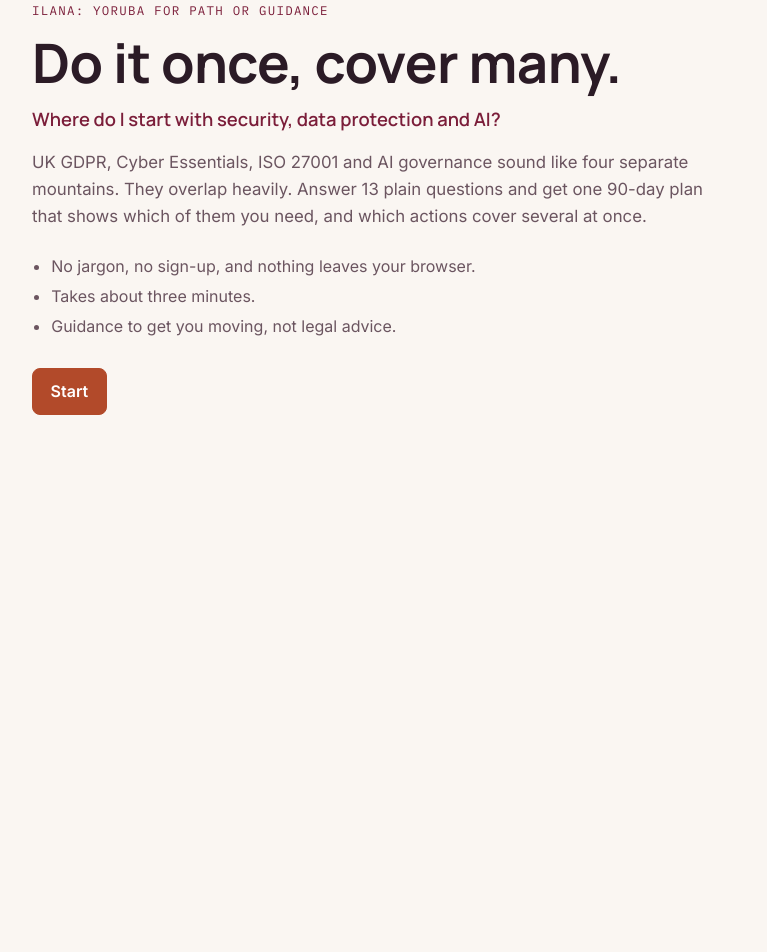
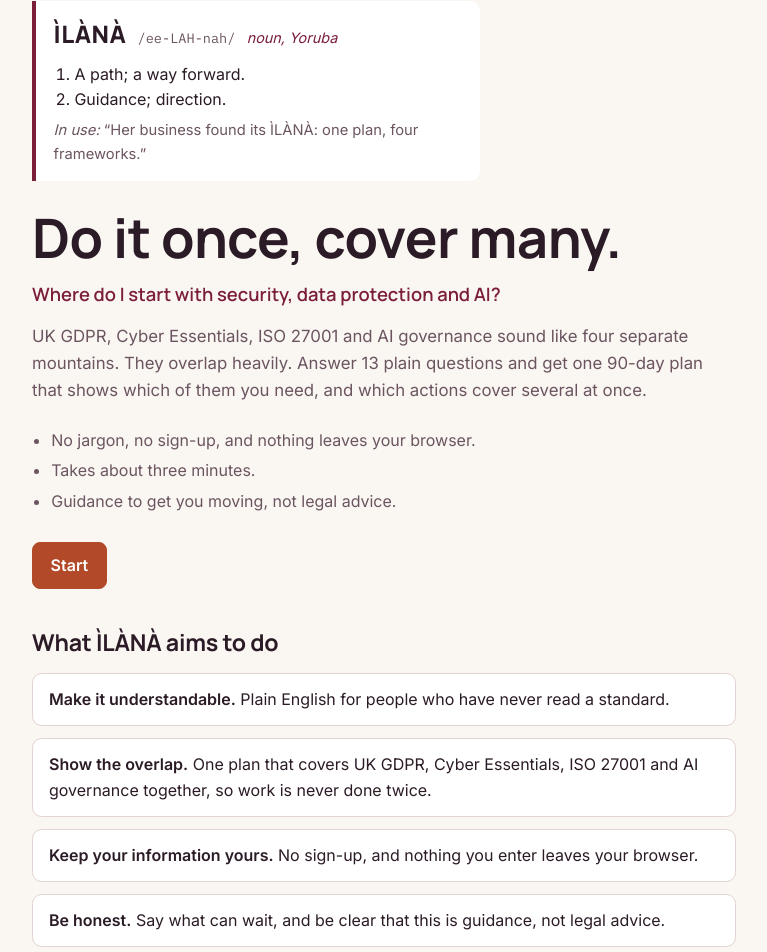
Before and after one commit to Ololade18/GRC-Check, a React (Vite) app: page / in a window 1280 px wide. Shown: the part 120-1072 px from the top of the page, without its empty margins (128-895 px from the left). Before the commit the page ends 800 px from the top, so only its background shows below. Built offline with nearby package versions, Linux system fonts and the light colour scheme.

Commit message:
Add files via upload

```diff
--- a/index.html
+++ b/index.html
@@ -3,8 +3,8 @@
   <head>
     <meta charset="utf-8" />
     <meta name="viewport" content="width=device-width, initial-scale=1, viewport-fit=cover" />
-    <title>Ilana | Do it once, cover many</title>
-    <meta name="description" content="Ilana is a free guide for UK small businesses. Answer 13 questions and get one 90-day plan that covers UK GDPR, Cyber Essentials, ISO 27001 and AI governance together. Nothing leaves your browser." />
+    <title>ÌLÀNÀ | Do it once, cover many</title>
+    <meta name="description" content="ÌLÀNÀ is a free guide for UK small businesses. Answer 13 questions and get one 90-day plan that covers UK GDPR, Cyber Essentials, ISO 27001 and AI governance together. Nothing leaves your browser." />
     <link rel="preconnect" href="https://fonts.googleapis.com" />
     <link rel="preconnect" href="https://fonts.gstatic.com" crossorigin />
     <link href="https://fonts.googleapis.com/css2?family=IBM+Plex+Mono:wght@400;500&family=Inter:wght@400;500;600&family=Manrope:wght@600;700;800&display=swap" rel="stylesheet" />
--- a/public/ai-vendor.html
+++ b/public/ai-vendor.html
@@ -203,7 +203,7 @@ input:focus-visible, select:focus-visible, textarea:focus-visible { outline: 2px
 </style>
 
 <div class="wrap">
-  <nav class="nav" aria-label="Ilana tools"><span class="lbl">ILANA</span><a href="/">Start here</a><a href="/#policies">Policy generator</a><a href="/readiness-check">Readiness check</a><a href="/soa-builder">SoA builder</a><a href="/documents">Document checklist</a><a href="/ai-vendor" aria-current="page">AI vendor check</a><button type="button" class="tt" id="themeBtn">Light mode</button></nav>
+  <nav class="nav" aria-label="ÌLÀNÀ tools"><span class="lbl">ÌLÀNÀ</span><a href="/">Start here</a><a href="/#policies">Policy generator</a><a href="/readiness-check">Readiness check</a><a href="/soa-builder">SoA builder</a><a href="/documents">Document checklist</a><a href="/ai-vendor" aria-current="page">AI vendor check</a><button type="button" class="tt" id="themeBtn">Light mode</button></nav>
 <script>
 (function () {
   var KEY = 'grc-theme', root = document.documentElement, btn = document.getElementById('themeBtn');
--- a/public/documents.html
+++ b/public/documents.html
@@ -188,7 +188,7 @@ input:focus-visible, select:focus-visible, textarea:focus-visible { outline: 2px
 </style>
 
 <div class="wrap">
-  <nav class="nav" aria-label="Ilana tools"><span class="lbl">ILANA</span><a href="/">Start here</a><a href="/#policies">Policy generator</a><a href="/readiness-check">Readiness check</a><a href="/soa-builder">SoA builder</a><a href="/documents" aria-current="page">Document checklist</a><a href="/ai-vendor">AI vendor check</a><button type="button" class="tt" id="themeBtn">Light mode</button></nav>
+  <nav class="nav" aria-label="ÌLÀNÀ tools"><span class="lbl">ÌLÀNÀ</span><a href="/">Start here</a><a href="/#policies">Policy generator</a><a href="/readiness-check">Readiness check</a><a href="/soa-builder">SoA builder</a><a href="/documents" aria-current="page">Document checklist</a><a href="/ai-vendor">AI vendor check</a><button type="button" class="tt" id="themeBtn">Light mode</button></nav>
 <script>
 (function () {
   var KEY = 'grc-theme', root = document.documentElement, btn = document.getElementById('themeBtn');
--- a/public/readiness-check.html
+++ b/public/readiness-check.html
@@ -203,7 +203,7 @@ textarea#fallback { width: 100%; min-height: 8rem; margin-top: .75rem; backgroun
 </style>
 
 <div class="wrap">
-  <nav class="nav" aria-label="Ilana tools"><span class="lbl">ILANA</span><a href="/">Start here</a><a href="/#policies">Policy generator</a><a href="/readiness-check" aria-current="page">Readiness check</a><a href="/soa-builder">SoA builder</a><a href="/documents">Document checklist</a><a href="/ai-vendor">AI vendor check</a><button type="button" class="tt" id="themeBtn">Light mode</button></nav>
+  <nav class="nav" aria-label="ÌLÀNÀ tools"><span class="lbl">ÌLÀNÀ</span><a href="/">Start here</a><a href="/#policies">Policy generator</a><a href="/readiness-check" aria-current="page">Readiness check</a><a href="/soa-builder">SoA builder</a><a href="/documents">Document checklist</a><a href="/ai-vendor">AI vendor check</a><button type="button" class="tt" id="themeBtn">Light mode</button></nav>
 <script>
 (function () {
   var KEY = 'grc-theme', root = document.documentElement, btn = document.getElementById('themeBtn');
--- a/public/soa-builder.html
+++ b/public/soa-builder.html
@@ -179,7 +179,7 @@ input:focus-visible, select:focus-visible, textarea:focus-visible { outline: 2px
 </style>
 
 <div class="wrap">
-  <nav class="nav" aria-label="Ilana tools"><span class="lbl">ILANA</span><a href="/">Start here</a><a href="/#policies">Policy generator</a><a href="/readiness-check">Readiness check</a><a href="/soa-builder" aria-current="page">SoA builder</a><a href="/documents">Document checklist</a><a href="/ai-vendor">AI vendor check</a><button type="button" class="tt" id="themeBtn">Light mode</button></nav>
+  <nav class="nav" aria-label="ÌLÀNÀ tools"><span class="lbl">ÌLÀNÀ</span><a href="/">Start here</a><a href="/#policies">Policy generator</a><a href="/readiness-check">Readiness check</a><a href="/soa-builder" aria-current="page">SoA builder</a><a href="/documents">Document checklist</a><a href="/ai-vendor">AI vendor check</a><button type="button" class="tt" id="themeBtn">Light mode</button></nav>
 <script>
 (function () {
   var KEY = 'grc-theme', root = document.documentElement, btn = document.getElementById('themeBtn');
--- a/src/App.jsx
+++ b/src/App.jsx
@@ -82,8 +82,8 @@ function Nav({ theme, onTheme, page }) {
     ['/ai-vendor', 'AI vendor check'],
   ];
   return (
-    <nav className="nav" aria-label="Ilana tools">
-      <span className="lbl">ILANA</span>
+    <nav className="nav" aria-label="ÌLÀNÀ tools">
+      <span className="lbl">ÌLÀNÀ</span>
       <a href="/" aria-current={page === 'start' ? 'page' : undefined}>
         Start here
       </a>
@@ -105,7 +105,18 @@ function Nav({ theme, onTheme, page }) {
 function Intro({ onStart, hasAnswers, onResume }) {
   return (
     <section className="intro">
-      <p className="kicker">Ilana: Yoruba for path or guidance</p>
+      <div className="dict">
+        <p className="dict-head">
+          <span className="word">ÌLÀNÀ</span> <span className="pron">/ee-LAH-nah/</span> <span className="pos">noun, Yoruba</span>
+        </p>
+        <ol className="dict-defs">
+          <li>A path; a way forward.</li>
+          <li>Guidance; direction.</li>
+        </ol>
+        <p className="dict-use">
+          <em>In use:</em> &ldquo;Her business found its ÌLÀNÀ: one plan, four frameworks.&rdquo;
+        </p>
+      </div>
       <h1>Do it once, cover many.</h1>
       <p className="sub">Where do I start with security, data protection and AI?</p>
       <p className="lede">
@@ -128,6 +139,23 @@ function Intro({ onStart, hasAnswers, onResume }) {
           </button>
         )}
       </div>
+      <section className="aims" aria-labelledby="aims-h">
+        <h2 id="aims-h">What ÌLÀNÀ aims to do</h2>
+        <ul>
+          <li>
+            <strong>Make it understandable.</strong> Plain English for people who have never read a standard.
+          </li>
+          <li>
+            <strong>Show the overlap.</strong> One plan that covers UK GDPR, Cyber Essentials, ISO 27001 and AI governance together, so work is never done twice.
+          </li>
+          <li>
+            <strong>Keep your information yours.</strong> No sign-up, and nothing you enter leaves your browser.
+          </li>
+          <li>
+            <strong>Be honest.</strong> Say what can wait, and be clear that this is guidance, not legal advice.
+          </li>
+        </ul>
+      </section>
     </section>
   );
 }
--- a/src/styles.css
+++ b/src/styles.css
@@ -720,3 +720,59 @@ mark.ph {
   color: var(--wine-ink);
   margin-top: 0.6rem;
 }
+
+.dict {
+  border-left: 4px solid var(--wine);
+  background: var(--surface);
+  border-radius: 0 0.6rem 0.6rem 0;
+  padding: 0.9rem 1.1rem;
+  margin-bottom: 1.5rem;
+  max-width: 28rem;
+}
+.dict-head {
+  display: flex;
+  flex-wrap: wrap;
+  align-items: baseline;
+  gap: 0.2rem 0.7rem;
+}
+.dict .word {
+  font-family: 'Manrope', system-ui, sans-serif;
+  font-weight: 800;
+  font-size: 1.5rem;
+  letter-spacing: 0.02em;
+}
+.dict .pron {
+  font-family: 'IBM Plex Mono', monospace;
+  font-size: 0.85rem;
+  color: var(--muted);
+}
+.dict .pos {
+  font-style: italic;
+  color: var(--wine-ink);
+  font-size: 0.9rem;
+}
+.dict-defs {
+  margin: 0.5rem 0 0.4rem;
+  padding-left: 1.3rem;
+}
+.dict-use {
+  color: var(--muted);
+  font-size: 0.92rem;
+}
+.aims {
+  margin-top: 2.5rem;
+  max-width: 44rem;
+}
+.aims ul {
+  list-style: none;
+  padding: 0;
+  margin: 1rem 0 0;
+  display: grid;
+  gap: 0.75rem;
+}
+.aims li {
+  background: var(--surface);
+  border: 1px solid var(--line);
+  border-radius: 0.6rem;
+  padding: 0.8rem 1rem;
+}
```
Also changed, not shown: 1 other file (tests, documents, lock files or other folders).
